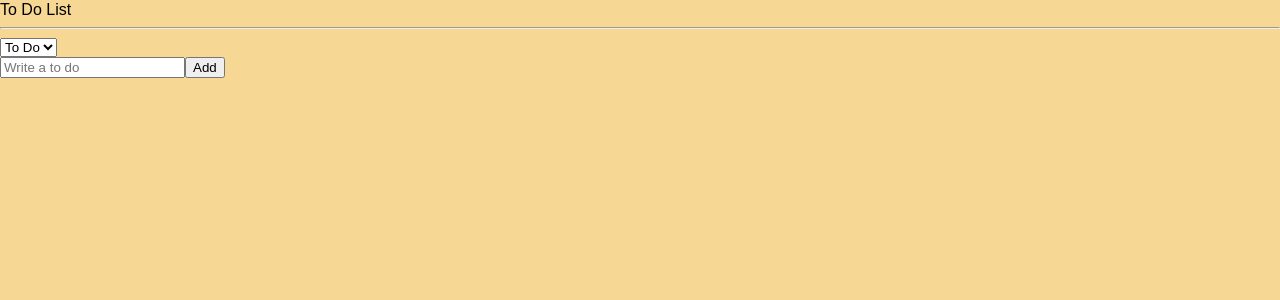
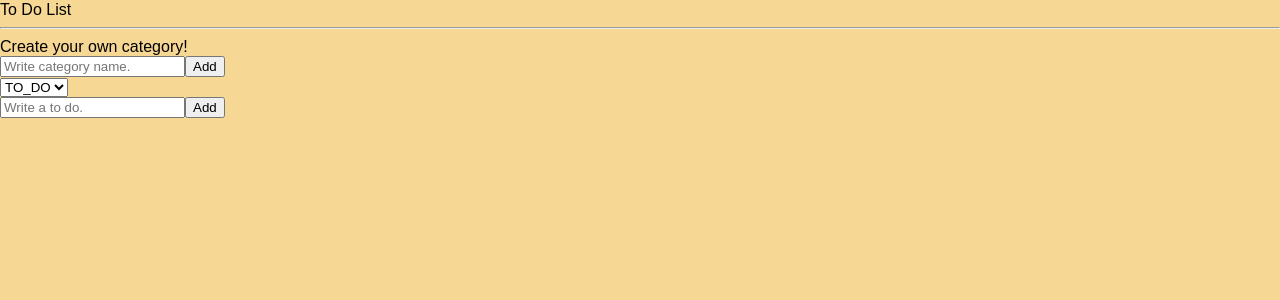
Before and after one commit to moonshadow95/react-masterclass, a React (Create React App) app: page / in a window 1280 px wide. Shown: the top 300 px of the page. Built offline with nearby package versions, Linux system fonts and the light colour scheme.

Commit message:
Create custom category, implement persistance to localStorage

```diff
--- a/src/atom.ts
+++ b/src/atom.ts
@@ -1,5 +1,5 @@
 import {atom, selector} from "recoil";
-import {loadToDos, saveToDos} from "./localStorage";
+import {loadCategories, loadToDos} from "./localStorage";
 
 export enum Categories {
     "TO_DO" = "TO_DO",
@@ -7,12 +7,23 @@ export enum Categories {
     "DONE" = "DONE"
 }
 
+
 export interface ToDo {
     id: number
     text: string
     category: Categories
 }
 
+export interface Category {
+    text: string
+}
+
+export const categoriesState = atom({
+    key: 'categories',
+    default: loadCategories() || [Categories.TO_DO, Categories.DOING, Categories.DONE]
+})
+
+// Selected category
 export const categoryState = atom<Categories>({
     key: 'category',
     default: Categories.TO_DO
@@ -23,6 +34,7 @@ export const toDoState = atom<ToDo[]>({
     default: loadToDos() || []
 })
 
+// Get current category's toDos
 export const toDoSelector = selector({
     key: 'toDoSelector',
     get: ({get}) => {
--- /dev/null
+++ b/src/components/CreateCategory.tsx
@@ -0,0 +1,38 @@
+import React from 'react';
+import {useForm} from "react-hook-form";
+import {useRecoilState} from "recoil";
+import {categoriesState} from "../atom";
+import {saveCategories} from "../localStorage";
+
+interface Category {
+    category: string
+}
+
+const CreateCategory = () => {
+    const {register, handleSubmit, setValue} = useForm<Category>()
+    const [categories, setCategories] = useRecoilState(categoriesState)
+    const handleValid = ({category}: Category) => {
+        setCategories((prevCategories: any) => {
+            saveCategories([category, ...prevCategories])
+            return [category, ...prevCategories]
+        })
+        setValue('category', '')
+    }
+    console.log(categories)
+
+    return (
+        <>
+            <h2>Create your own category!</h2>
+            <form onSubmit={handleSubmit(handleValid)}>
+                <input
+                    type="text"
+                    {...register('category', {required: true})}
+                    placeholder='Write category name.'
+                />
+                <button>Add</button>
+            </form>
+        </>
+    )
+};
+
+export default CreateCategory;
--- a/src/components/CreateToDo.tsx
+++ b/src/components/CreateToDo.tsx
@@ -26,7 +26,7 @@ const CreateToDo = () => {
             <input
                 type="text"
                 {...register("toDo", {required: true})}
-                placeholder={'Write a to do'}
+                placeholder={'Write a to do.'}
             />
             <button>Add</button>
         </form>
--- a/src/components/SelectCategory.tsx
+++ b/src/components/SelectCategory.tsx
@@ -1,17 +1,22 @@
 import React from 'react';
-import {useRecoilState} from "recoil";
-import {Categories, categoryState} from "../atom";
+import {useRecoilState, useRecoilValue} from "recoil";
+import {Categories, categoriesState, categoryState} from "../atom";
 
 const SelectCategory = () => {
     const [category, setCategory] = useRecoilState(categoryState)
+    const categories = useRecoilValue(categoriesState)
     const onInput = (event: React.FormEvent<HTMLSelectElement>) => {
         setCategory(event.currentTarget.value as Categories)
     }
+    console.log(category)
     return (
         <select value={category} onInput={onInput}>
-            <option value={Categories.TO_DO}>To Do</option>
-            <option value={Categories.DOING}>Doing</option>
-            <option value={Categories.DONE}>Done</option>
+            {
+                categories.map(
+                    (category: string, index: number) =>
+                        <option key={index} value={category}>{category}</option>
+                )
+            }
         </select>
     )
 };
--- a/src/components/ToDoItem.tsx
+++ b/src/components/ToDoItem.tsx
@@ -1,11 +1,12 @@
 import React from 'react'
-import {Categories, ToDo, toDoState} from "../atom"
+import {Categories, categoriesState, Category, ToDo, toDoState} from "../atom"
 import {useRecoilValue, useSetRecoilState} from "recoil"
 import {loadToDos, saveToDos} from "../localStorage";
 
 const ToDoItem = ({id, text, category}: ToDo) => {
     const toDos = useRecoilValue(toDoState)
     const setToDos = useSetRecoilState(toDoState)
+    const categories = useRecoilValue(categoriesState).filter((item: string) => item !== category)
     const onClick = (event: React.MouseEvent<HTMLButtonElement>) => {
         const {
             currentTarget: {name}
@@ -32,22 +33,14 @@ const ToDoItem = ({id, text, category}: ToDo) => {
             return [...prevToDos.slice(0, targetIndex), ...prevToDos.slice(targetIndex + 1)]
         })
     }
+    // 카테고리들을 가져와서, 현재 카테고리를 제외한 배열, map 으로 버튼 표시
     return (
         <li>
             <span>{text}</span>
-            {
-                category !== Categories.TO_DO &&
-                <button name={Categories.TO_DO} onClick={onClick}>To Do</button>
-            }
-            {
-                category !== Categories.DOING &&
-                <button name={Categories.DOING} onClick={onClick}>Doing</button>
-            }
-            {
-                category !== Categories.DONE &&
-                <button name={Categories.DONE} onClick={onClick}>Done</button>
-            }
-            <button onClick={onDeleteClick}>Delete</button>
+            {categories.map((category: Category, index: number) =>
+                <button key={index} name={category + ''} onClick={onClick}>{category}</button>
+            )}
+            <button name={category} onClick={onDeleteClick}>Delete</button>
         </li>
     )
 };
--- a/src/components/ToDoList.tsx
+++ b/src/components/ToDoList.tsx
@@ -4,13 +4,16 @@ import CreateToDo from "./CreateToDo"
 import {toDoSelector,} from "../atom"
 import ToDoItem from "./ToDoItem";
 import SelectCategory from "./SelectCategory";
+import CreateCategory from "./CreateCategory";
 
 const ToDoList = () => {
     const toDos = useRecoilValue(toDoSelector)
+    console.log(toDos)
     return (
         <div>
             <h1>To Do List</h1>
             <hr/>
+            <CreateCategory/>
             <SelectCategory/>
             <CreateToDo/>
             <ul>
--- a/src/localStorage.ts
+++ b/src/localStorage.ts
@@ -1,6 +1,6 @@
-import {ToDo} from "./atom";
+import {Category, ToDo} from "./atom";
 
-export const loadToDos = () => {
+export function loadToDos() {
     const localToDos = localStorage.getItem('toDos')
     if (localToDos) {
         return JSON.parse(localToDos)
@@ -8,6 +8,18 @@ export const loadToDos = () => {
     return null
 }
 
-export const saveToDos = (toDos: ToDo[]) => {
+export function saveToDos(toDos: ToDo[]) {
     localStorage.setItem('toDos', JSON.stringify(toDos))
 }
+
+export function loadCategories() {
+    const localCategories = localStorage.getItem('categories')
+    if (localCategories) {
+        return JSON.parse(localCategories)
+    }
+    return null
+}
+
+export function saveCategories(categories: Category[]) {
+    localStorage.setItem('categories', JSON.stringify(categories))
+}
```
